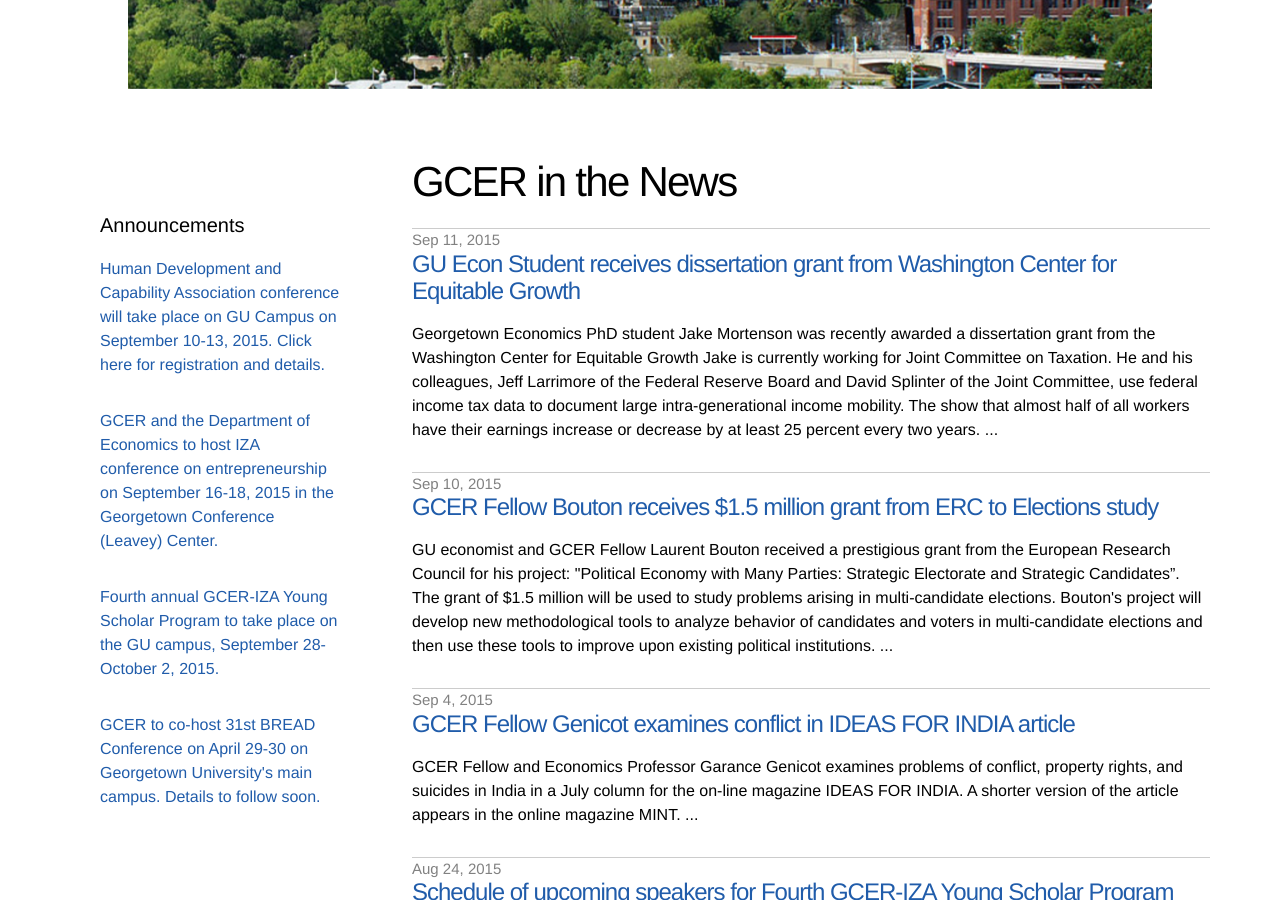
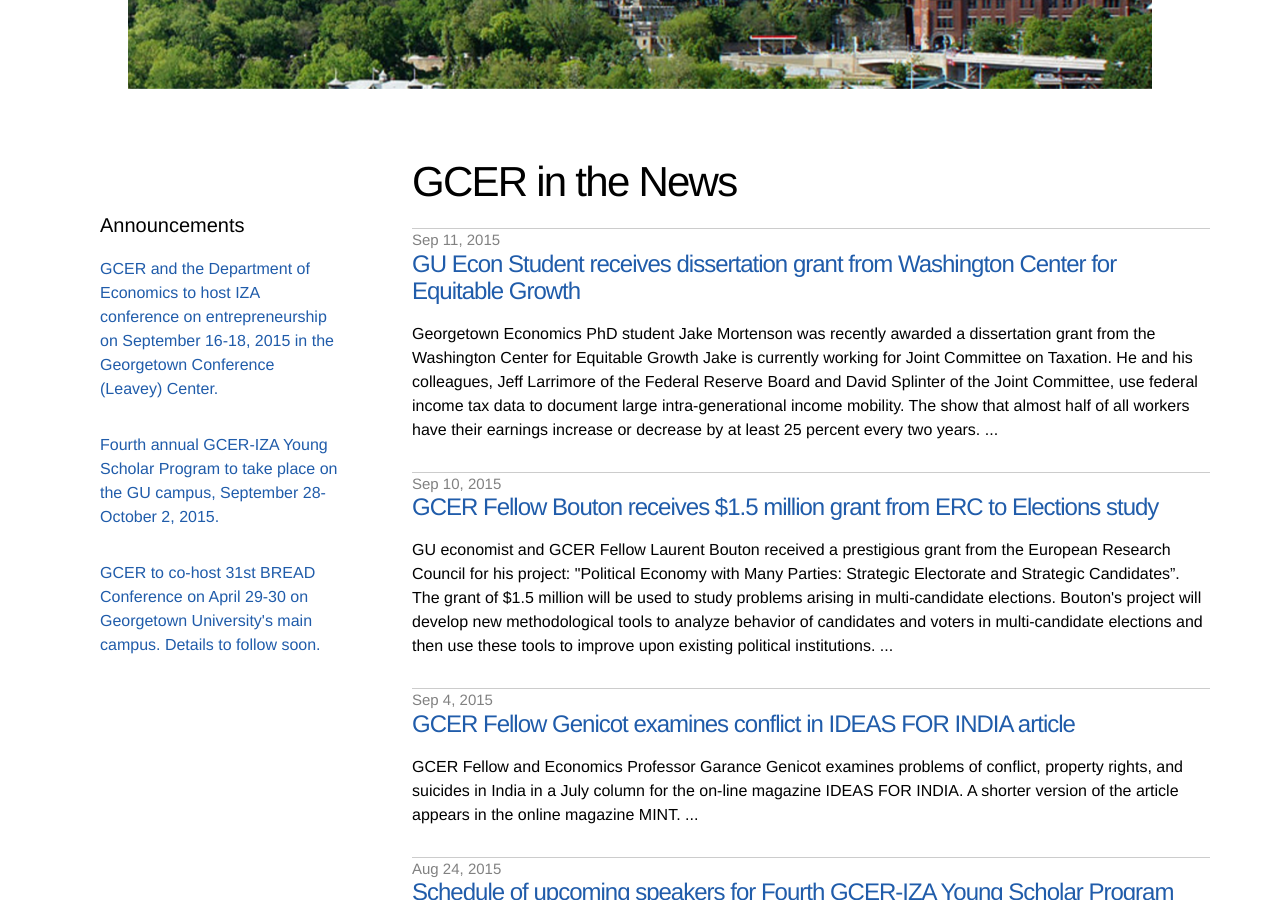
Before and after one commit to georgetown-econ/gcer, a Jekyll site: the page built from index.html, in a window 1280 px wide and 900 px high, scrolled down 319 px. Built offline with Jekyll 4.4.1, drawn with Linux system fonts in a browser that asks for light colours.

Commit message:
Updated announcements.yml

```diff
--- a/_data/announcements.yml
+++ b/_data/announcements.yml
@@ -1,5 +1,3 @@
-
-- announcement: <a href="https://www.conftool.pro/hdca2015/sessions.php"> Human Development and Capability Association conference will take place on GU Campus on September 10-13, 2015. Click here for registration and details.</a>
 
 - announcement: <a href="http://www.iza.org/conference_files/EntreRes2015/viewProgram?conf_id=2761"> GCER and the Department of Economics to host IZA conference on entrepreneurship on September 16-18, 2015 in the Georgetown Conference (Leavey) Center.</a>
 
```
